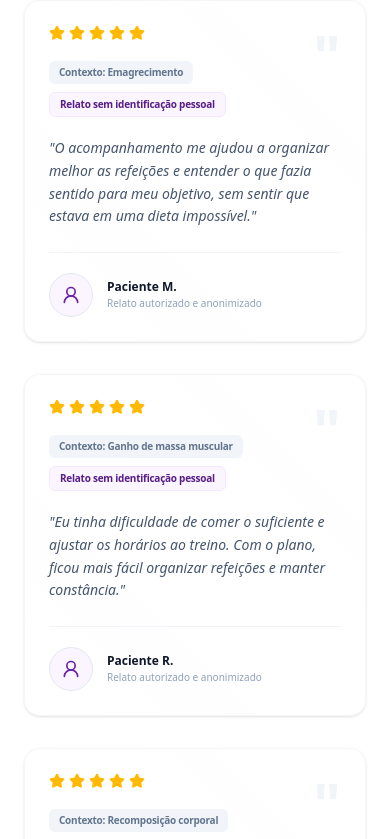
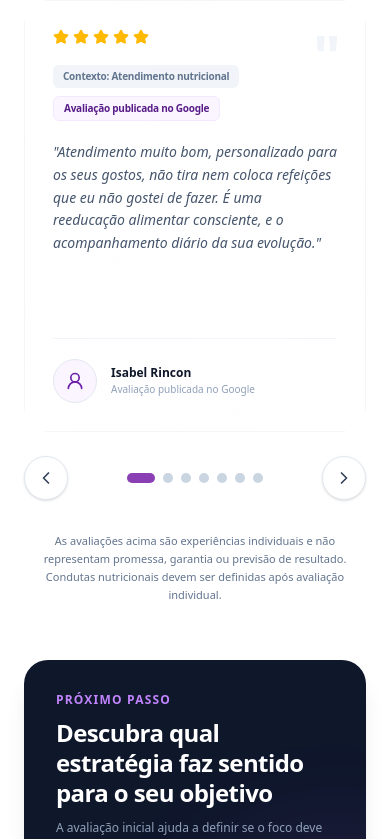
Before and after one commit to paulodias-dev/gnutrielev-nutricionista, a React (Vite) app: page / in a window 390 px wide. Shown: the part 7480-8319 px from the top of the page. Built offline with nearby package versions, Linux system fonts and the light colour scheme.

Commit message:
feat: atualiza depoimentos com avaliações do Google e melhora responsividade

```diff
--- a/src/components/sections/Testimonials.tsx
+++ b/src/components/sections/Testimonials.tsx
@@ -3,31 +3,60 @@
  * SPDX-License-Identifier: Apache-2.0
  */
 
-import React from 'react';
-import { Star, UserRound, ArrowRight } from 'lucide-react';
+import React, { useEffect, useState } from 'react';
+import { Star, UserRound, ArrowRight, ChevronLeft, ChevronRight } from 'lucide-react';
 import { Section } from '../layout/Section';
 import { Card } from '../ui/Card';
 import { Button } from '../ui/Button';
 import { TESTIMONIALS, NUTRI_PROFILE } from '../../utils/data';
 
 export const Testimonials: React.FC = () => {
+  const [activeIndex, setActiveIndex] = useState(0);
+  const [visibleCount, setVisibleCount] = useState(1);
+
+  useEffect(() => {
+    const updateVisibleCount = () => {
+      setVisibleCount(window.innerWidth >= 1024 ? 3 : window.innerWidth >= 768 ? 2 : 1);
+    };
+
+    updateVisibleCount();
+    window.addEventListener('resize', updateVisibleCount);
+    return () => window.removeEventListener('resize', updateVisibleCount);
+  }, []);
+
+  const pageCount = Math.max(1, Math.ceil(TESTIMONIALS.length / visibleCount));
+  const activePage = Math.min(Math.floor(activeIndex / visibleCount), pageCount - 1);
+  const firstVisibleIndex = activePage * visibleCount;
+
+  const showPrevious = () => {
+    setActiveIndex(((activePage - 1 + pageCount) % pageCount) * visibleCount);
+  };
+
+  const showNext = () => {
+    setActiveIndex(((activePage + 1) % pageCount) * visibleCount);
+  };
+
   return (
     <Section
       id="depoimentos"
       tag="Depoimentos"
       title="Relatos de Quem Buscou Evolução Corporal com Rotina Real"
-      subtitle="Depoimentos anonimizados e autorizados. Cada acompanhamento é individual, e resultados podem variar conforme avaliação, adesão, histórico e condições clínicas."
+      subtitle="Experiências compartilhadas por pacientes. Cada acompanhamento é individual, e resultados podem variar conforme avaliação, adesão, histórico e condições clínicas."
       bgType="white"
     >
-      <div className="grid grid-cols-1 md:grid-cols-2 lg:grid-cols-3 gap-8">
-        {TESTIMONIALS.map((test) => (
+      <div className="max-w-7xl mx-auto">
+        <div className="overflow-hidden rounded-3xl" aria-live="polite">
+          <div
+            className="grid grid-cols-1 md:grid-cols-2 lg:grid-cols-3 gap-8"
+          >
+            {TESTIMONIALS.slice(firstVisibleIndex, firstVisibleIndex + visibleCount).map((test) => (
           <Card
             key={test.id}
             variant="glass"
             hoverEffect={true}
-            className="flex flex-col text-left h-full"
+            className="flex flex-col text-left h-full min-h-[27rem]"
           >
-            <div className="p-6 md:p-8 flex flex-col justify-between h-full relative">
+            <div className="p-7 md:p-9 flex flex-col justify-between h-full relative">
               <div className="absolute top-6 right-6 text-slate-100 font-sans font-black text-6xl leading-none select-none pointer-events-none">
                 "
               </div>
@@ -44,7 +73,7 @@ export const Testimonials: React.FC = () => {
                     Contexto: {test.context}
                   </span>
                   <span className="text-[10px] font-bold tracking-tight text-emerald-800 bg-emerald-50 px-2.5 py-1 rounded-md border border-emerald-100">
-                    Relato sem identificação pessoal
+                    Avaliação publicada no Google
                   </span>
                 </div>
 
@@ -66,11 +95,46 @@ export const Testimonials: React.FC = () => {
               </div>
             </div>
           </Card>
-        ))}
+            ))}
+          </div>
+        </div>
+
+        <div className="mt-6 flex items-center justify-between gap-4">
+          <button
+            type="button"
+            onClick={showPrevious}
+            className="inline-flex h-11 w-11 items-center justify-center rounded-full border border-slate-200 bg-white text-slate-700 shadow-sm transition-colors hover:border-emerald-300 hover:text-emerald-700 focus:outline-none focus-visible:ring-2 focus-visible:ring-emerald-600"
+            aria-label="Ver depoimento anterior"
+          >
+            <ChevronLeft aria-hidden="true" className="h-5 w-5" />
+          </button>
+
+          <div className="flex items-center gap-2" aria-label={`Página ${activePage + 1} de ${pageCount}`}>
+            {Array.from({ length: pageCount }).map((_, index) => (
+              <button
+                key={index}
+                type="button"
+                onClick={() => setActiveIndex(index * visibleCount)}
+                className={`h-2.5 rounded-full transition-all focus:outline-none focus-visible:ring-2 focus-visible:ring-emerald-600 focus-visible:ring-offset-2 ${index === activePage ? 'w-7 bg-emerald-600' : 'w-2.5 bg-slate-300 hover:bg-slate-400'}`}
+                aria-label={`Ir para a página ${index + 1}`}
+                aria-current={index === activePage ? 'true' : undefined}
+              />
+            ))}
+          </div>
+
+          <button
+            type="button"
+            onClick={showNext}
+            className="inline-flex h-11 w-11 items-center justify-center rounded-full border border-slate-200 bg-white text-slate-700 shadow-sm transition-colors hover:border-emerald-300 hover:text-emerald-700 focus:outline-none focus-visible:ring-2 focus-visible:ring-emerald-600"
+            aria-label="Ver próximo depoimento"
+          >
+            <ChevronRight aria-hidden="true" className="h-5 w-5" />
+          </button>
+        </div>
       </div>
 
       <div className="mt-8 max-w-3xl mx-auto text-center text-[11px] leading-relaxed text-slate-500">
-        Os relatos acima descrevem experiências individuais e não representam promessa, garantia ou previsão de resultado. Condutas nutricionais devem ser definidas após avaliação individual.
+        As avaliações acima são experiências individuais e não representam promessa, garantia ou previsão de resultado. Condutas nutricionais devem ser definidas após avaliação individual.
       </div>
 
       <div className="mt-14 md:mt-20 max-w-4xl mx-auto rounded-3xl bg-slate-900 text-white p-8 md:p-12 relative overflow-hidden shadow-xl text-left">
--- a/src/utils/data.ts
+++ b/src/utils/data.ts
@@ -181,27 +181,59 @@ export const SPECIALTIES: Specialty[] = [
 
 export const TESTIMONIALS: Testimonial[] = [
   {
-    id: 'test-1',
-    patientLabel: 'Paciente M.',
-    context: 'Emagrecimento',
-    quote: 'O acompanhamento me ajudou a organizar melhor as refeições e entender o que fazia sentido para meu objetivo, sem sentir que estava em uma dieta impossível.',
-    period: 'Relato autorizado e anonimizado',
+    id: 'google-isabel-rincon',
+    patientLabel: 'Isabel Rincon',
+    context: 'Atendimento nutricional',
+    quote: 'Atendimento muito bom, personalizado para os seus gostos, não tira nem coloca refeições que eu não gostei de fazer. É uma reeducação alimentar consciente, e o acompanhamento diário da sua evolução.',
+    period: 'Avaliação publicada no Google',
     rating: 5,
   },
   {
-    id: 'test-2',
-    patientLabel: 'Paciente R.',
-    context: 'Ganho de massa muscular',
-    quote: 'Eu tinha dificuldade de comer o suficiente e ajustar os horários ao treino. Com o plano, ficou mais fácil organizar refeições e manter constância.',
-    period: 'Relato autorizado e anonimizado',
+    id: 'google-ellen-santos',
+    patientLabel: 'Ellen Santos',
+    context: 'Atendimento nutricional',
+    quote: 'Tive uma boa experiência nutri muito atenciosa, gostei bastante',
+    period: 'Avaliação publicada no Google',
     rating: 5,
   },
   {
-    id: 'test-3',
-    patientLabel: 'Paciente L.',
-    context: 'Recomposição corporal',
-    quote: 'A consulta foi clara e cuidadosa. Consegui entender prioridades, ajustar a rotina e acompanhar melhor minha evolução sem medidas extremas.',
-    period: 'Relato autorizado e anonimizado',
+    id: 'google-kel-andrade',
+    patientLabel: 'Kel Andrade',
+    context: 'Emagrecimento',
+    quote: 'Super contente com o resultado, aprendi que dieta não é passa fome, como bem n sinto fome e ainda perco peso .',
+    period: 'Avaliação publicada no Google',
+    rating: 5,
+  },
+  {
+    id: 'google-ingrid-helena',
+    patientLabel: 'Ingrid Helena',
+    context: 'Atendimento nutricional',
+    quote: 'Excelente profissional!',
+    period: 'Avaliação publicada no Google',
+    rating: 5,
+  },
+  {
+    id: 'google-rafael-franca',
+    patientLabel: 'Rafael França',
+    context: 'Atendimento nutricional',
+    quote: 'Super recomendo',
+    period: 'Avaliação publicada no Google',
+    rating: 5,
+  },
+  {
+    id: 'google-isabela-gomes',
+    patientLabel: 'Isabela Gomes da Silva',
+    context: 'Atendimento nutricional',
+    quote: 'Simplesmente perfeita. Atenciosa, tira todas as dúvidas com calma e clareza.',
+    period: 'Avaliação publicada no Google',
+    rating: 5,
+  },
+  {
+    id: 'google-keythlyn-lima',
+    patientLabel: 'Keythlyn Lima',
+    context: 'Atendimento nutricional',
+    quote: 'Profissional excelente, acompanha o dia a dia, atenciosa e organiza seu dia conforme a sua rotina!!!!',
+    period: 'Avaliação publicada no Google',
     rating: 5,
   }
 ];
```
